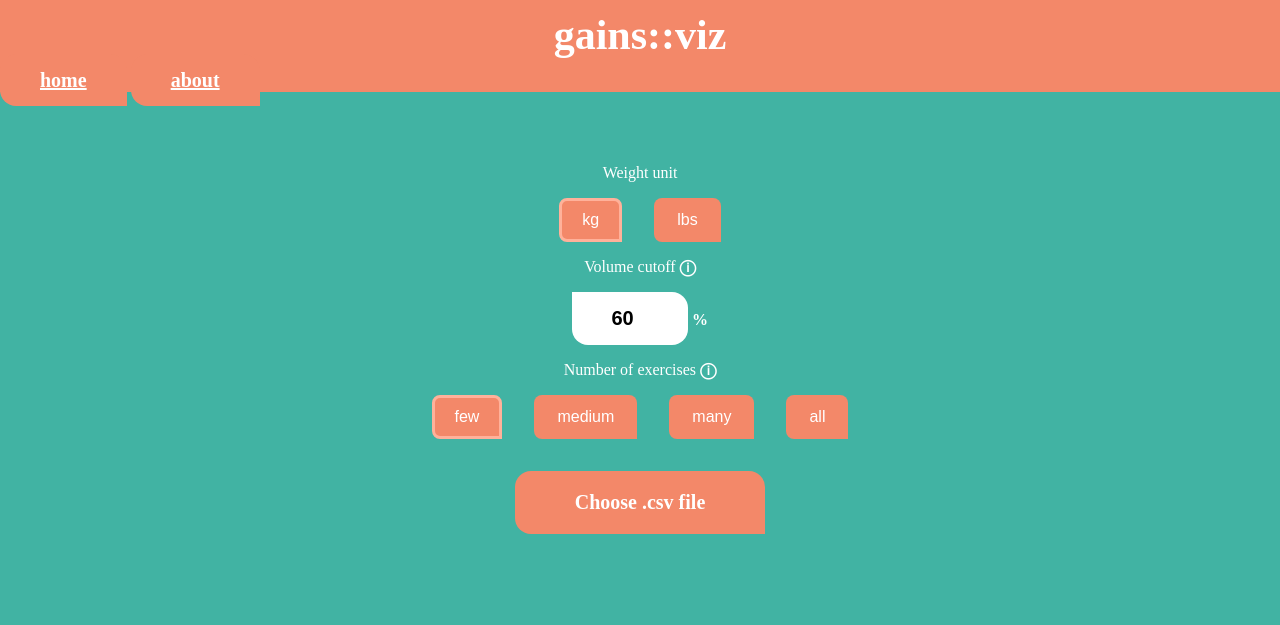
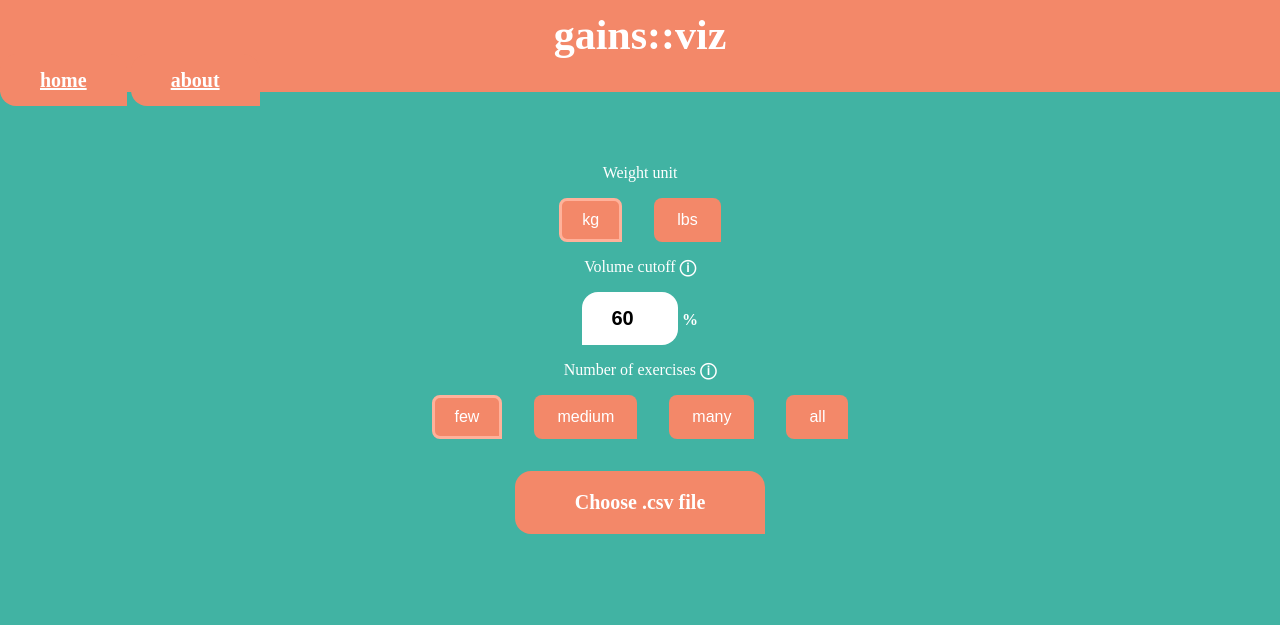
Before and after one commit to alexanfl/gainsviz, a Flask app: page /viz in a window 1280 px wide. Shown: the top 625 px of the page. Run offline with Flask 2, Linux system fonts and the light colour scheme.

Commit message:
Update css

```diff
--- a/gainsviz/static/style.css
+++ b/gainsviz/static/style.css
@@ -4,7 +4,8 @@
     --primary-color-light: #f38869;
     --primary-color-extra-light: #ffb19a;
     --secondary-color: #41b3a3;
-    --tertiary-color: #85cdcb;
+    --secondary-color-light: #85cdcb;
+    --tertiary-color: #e8a87c;
     --quaternary-color: #c38d9e;
 
     --dark-gray: #1a1a1d;
@@ -64,8 +65,8 @@ body {
   border: none;
   color: black;
   background-color: white;
-  padding: 0.75em 1em;
-  border-radius: 0 16px 16px 16px;
+  padding: 0.75em .5em;
+  border-radius: 16px 16px 16px 0;
   font-size: 20px;
   font-weight: bold;
   text-align: center;
```
Also changed, not shown: other parts of gainsviz/static/style.css (+10 -0 lines).
